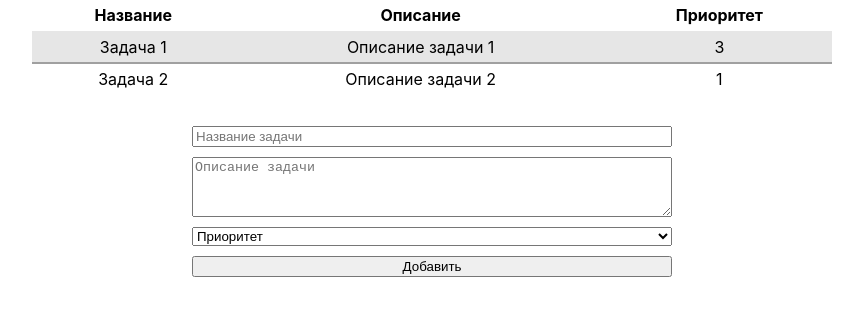
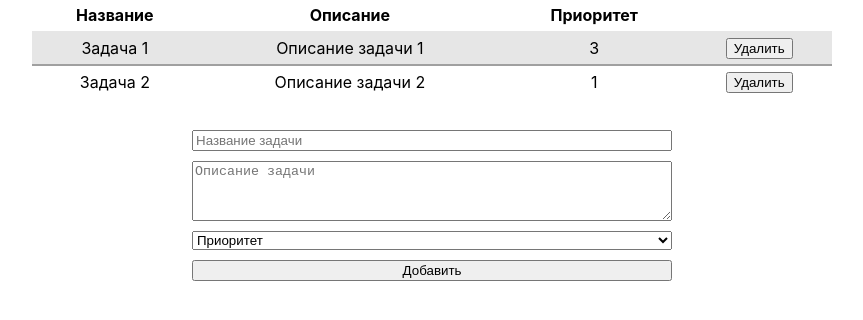
Before and after one commit to VildanovDenis/to-do-list, a React (Create React App) app: page / in a window 1280 px wide. Shown: the top 320 px of the page, without its empty margins (208-1071 px from the left). Built offline with nearby package versions, Linux system fonts and the light colour scheme.

Commit message:
Добавляет функцию удаления задачи

```diff
--- a/src/components/table-body/index.jsx
+++ b/src/components/table-body/index.jsx
@@ -12,26 +12,33 @@ export class TableBody extends React.Component {
     this.state = {
       tasks: [
         {
+          id: 1,
           name: "Задача 1",
           description: "Описание задачи 1",
           priority: "3"
         },
         {
+          id: 2,
           name: "Задача 2",
           description: "Описание задачи 2",
           priority: "1"
         }
       ],
       newTask: {
+        id: null,
         name: "",
         description: "",
         priority: "",
-      }
+      },
+
     };
+    // this.onDeleteTaskClick = this.onDeleteTaskClick.bind(this);
   }
 
-  updateTaskList = (taskName, taskDesc, taskPri) => {
+  addTask = (taskName, taskDesc, taskPri) => {
+    const taskId = new Date();
     const newTask = {
+      id: taskId.getMilliseconds(),
       name: taskName,
       description: taskDesc,
       priority: taskPri,
@@ -41,18 +48,29 @@ export class TableBody extends React.Component {
     });
   }
 
+  deleteTask = (i) => {
+    const id = i;
+    const newTasksList = this.state.tasks.filter((task) => {
+      return task.id !== id
+    });
+    console.log(newTasksList);
+    this.setState({
+      tasks: newTasksList,
+    })
+  }
+
   render() {
     return (
       <React.Fragment>
         <table className="to-do-list">
           <tbody>
             <TableHead />
-            {this.state.tasks.map((curr, index) => {
-              return <TableMain key={index} task={curr} />;
+            {this.state.tasks.map((curr) => {
+              return <TableMain key={curr.id} task={curr} deleteTask={this.deleteTask}/>;
             })}
           </tbody>
         </table>
-        <TaskAdd updateTaskList={this.updateTaskList}/>
+        <TaskAdd addTask={this.addTask}/>
       </React.Fragment>
     );
   }
--- a/src/components/table-body/table-head/index.jsx
+++ b/src/components/table-body/table-head/index.jsx
@@ -7,6 +7,7 @@ export class TableHead extends React.Component {
       <th className="name">Название</th>
       <th className="description">Описание</th>
       <th className="priotiry">Приоритет</th>
+      <th className="del-task"></th>
     </tr>
     )
   }
--- a/src/components/table-body/table-main/index.jsx
+++ b/src/components/table-body/table-main/index.jsx
@@ -1,12 +1,22 @@
 import React from 'react';
 
 export class TableMain extends React.Component {
+  constructor(props) {
+    super(props);
+    this.onDeleteTaskClick = this.onDeleteTaskClick.bind(this);
+  }
+
+  onDeleteTaskClick() {
+    this.props.deleteTask(this.props.task.id);
+  }
+
   render() {
     return (
       <tr>
         <td className="name">{this.props.task.name}</td>
         <td className="description">{this.props.task.description}</td>
         <td className="priority">{this.props.task.priority}</td>
+        <td className="del-task"><button type="button" onClick={this.onDeleteTaskClick}>Удалить</button></td>
       </tr>
     )
   }
--- a/src/components/table-body/task-add/index.jsx
+++ b/src/components/table-body/task-add/index.jsx
@@ -33,7 +33,7 @@ export class TaskAdd extends React.Component {
     if (this.state.priorityInput === "Приоритет") {
       this.setState({ priorityInput: "1"})
     }
-    this.props.updateTaskList(this.state.nameInput, this.state.descriptionInput, this.state.priorityInput);
+    this.props.addTask(this.state.nameInput, this.state.descriptionInput, this.state.priorityInput);
     this.setState({
       nameInput: '',
       descriptionInput: '',
```
